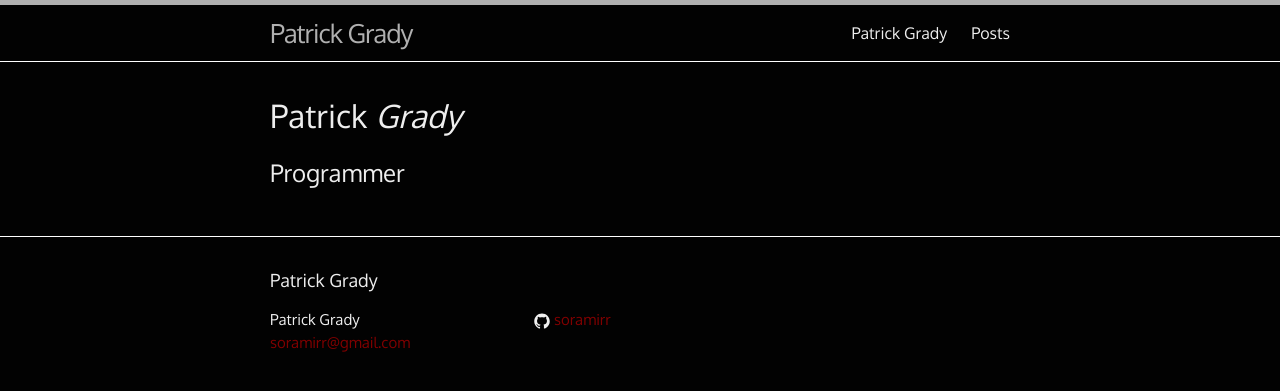
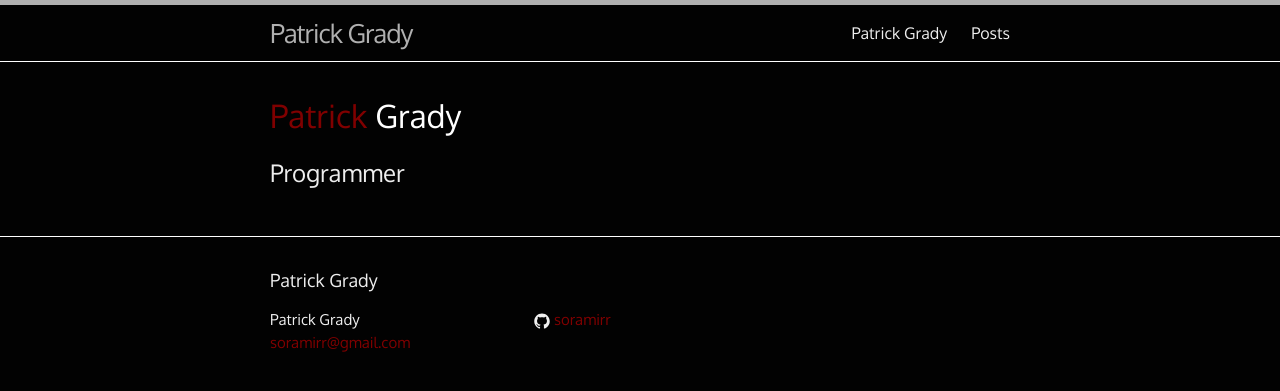
Before and after one commit to soramirr/soramirr.github.io, a Jekyll site: the page built from index.html, in a window 1280 px wide. Shown: the top 391 px of the page. Built offline with Jekyll 4.4.1, drawn with Linux system fonts in a browser that asks for light colours.

Commit message:
CSS part 2

```diff
--- a/_sass/_layout.scss
+++ b/_sass/_layout.scss
@@ -210,15 +210,6 @@
 .post-content {
     margin-bottom: $spacing-unit;
 
-    .name {
-        color: $brand-color;
-    }
-
-    .white {
-        color: $grey-color-light;
-        font-style: normal;
-    }
-
     h2 {
         font-size: 32px;
 
@@ -243,3 +234,19 @@
         }
     }
 }
+
+
+
+
+
+/**
+ * Custom Stuff
+ */
+.name {
+    color: $brand-color;
+}
+
+.white {
+    color: $grey-color-light;
+    font-style: normal;
+}
```
